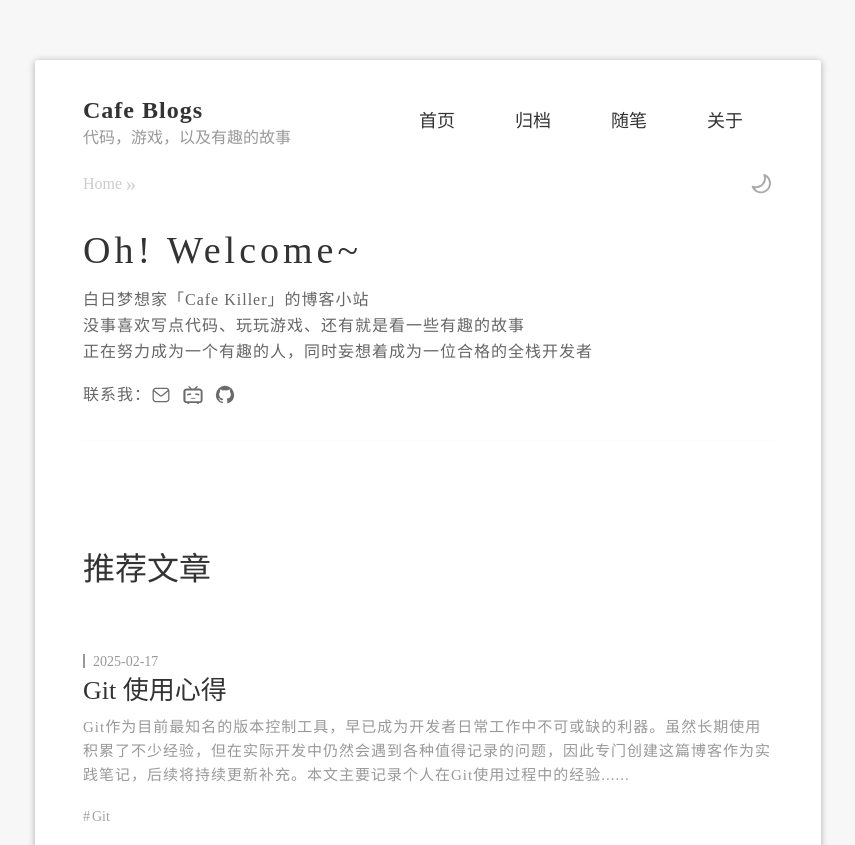
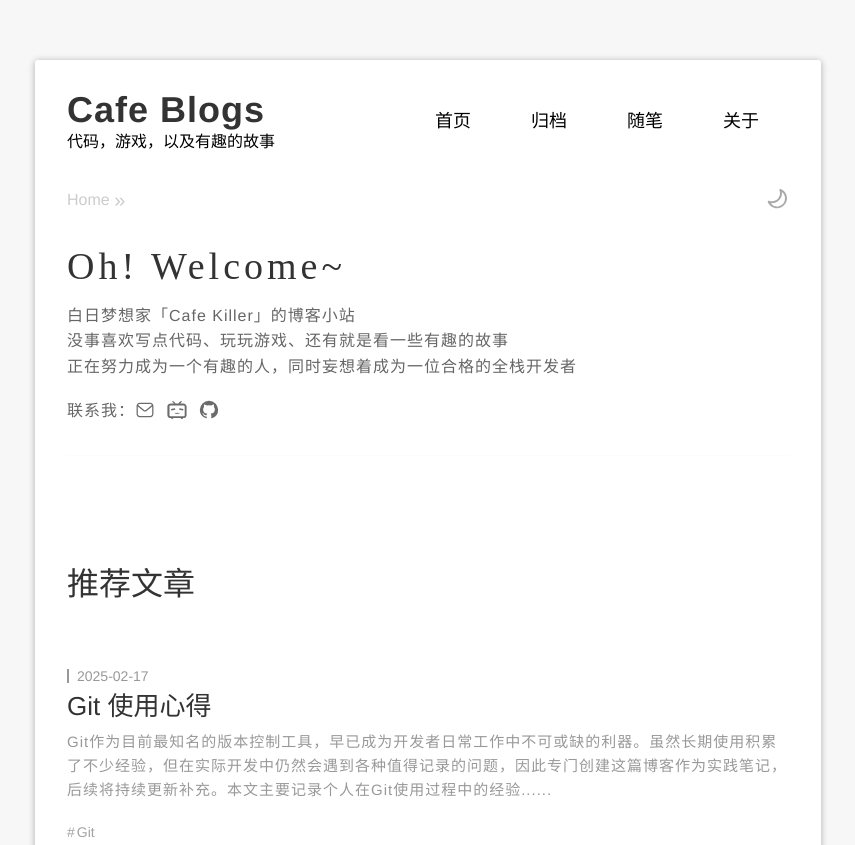
Before and after one commit to CafeKiller/CafeKiller.github.io, an Astro site: page / in a window 1280 px wide. Shown: the top 845 px of the page, without its empty margins (212-1067 px from the left). Built offline with nearby package versions, Linux system fonts and the light colour scheme; Astro itself is replaced by a stand-in of ours; a web font is replaced by a local one.

Commit message:
refactor: header

```diff
--- a/src/components/Header.astro
+++ b/src/components/Header.astro
@@ -13,7 +13,7 @@ import '@styles/tailwind.min.css'
             <a href="/about">关于</a>
         </nav>
         <div class="header-title">
-            <h1 class="text">Cafe Blogs</h1>
+            <h1 class="title">Cafe Blogs</h1>
             <p class="description"><span>代码</span>，<span>游戏</span>，以及<span>有趣的故事</span></p>
         </div>
     </header>
@@ -24,51 +24,49 @@ import '@styles/tailwind.min.css'
 <style lang="scss">
     // Header 通用头部 组件样式
     .head-wrapper {
-        @apply relative mb-8 ;
+        @apply mb-8;
+        width: 100%;
+        position: relative;
         .header {
-            @apply w-full h-[60px] flex justify-between mx-auto mb-4;
+            @apply w-full mx-auto mb-8 ;
+            display: flex;
+            justify-content: space-between;
+            height: 60px;
             transition: all .3s ease;
+            box-sizing: content-box;
             nav {
-                @apply flex order-2;
+                display: flex;
+                order: 2;
                 a {
-                    @apply flex w-24 justify-center items-center;
-                    font-weight: 400;
-                    font-family: 'PingFang SC', 'IBM Plex Sans', 'monospace';
-                    font-size: 18px;
-                    text-align: center;
-                    color: var(--fontcolor1);
+                    @apply w-24 text-lg ;
+                    display: flex;
+                    justify-content: center;
+                    align-items: center;
                     transition: all .25s ease;
                     border-bottom: 3px solid transparent;
                     &:hover {
-                        color: var(--main-color);
-                        text-decoration: none;
-                        border-bottom: 3px solid var(--main-color);
+                        border-bottom: 3px solid #000000;
                     }
-                    @apply hover:dark:bg-[#11111344] hover:bg-[#f2f3f5FF] ;
                 }
             }
             .header-title {
                 @apply relative self-center order-1;
-                .text {
-                    font-family: 'FiraCodeR';
+                .title {
+                    @apply w-full text-4xl ;
                     font-weight: 600;
-                    font-size: 24px;
-                    line-height: 32px;
                     letter-spacing: 1px;
                     color: var(--fontcolor1);
                     z-index: 10;
                 }
                 .description {
-                    position: relative;
+                    @apply relative text-base ;
                     left: 0;
                     bottom: 0;
-                    font-size: 16px;
                     vertical-align: middle;
-                    color: var(--fontcolor3);
                     span {
                         transition: all .2s ease;
                         &:hover {
-                            color: var(--main-color);
+                            // color: var(--main-color);
                         }
                     }
                 }
@@ -78,10 +76,9 @@ import '@styles/tailwind.min.css'
 
     // 移动端or小屏适配
     @media screen and (max-width: 786px) {
-        .head-wrapper {
-            .header {
+        .head-wrapper .header {
             height: auto;
-                @apply flex-wrap pt-8;
+            @apply flex-wrap ;
             nav {
                 @apply mt-8 w-full justify-center order-2 ;
                 a {
@@ -89,12 +86,15 @@ import '@styles/tailwind.min.css'
                 }
             }
             .header-title {
-                    @apply pr-0 w-full text-center order-1;
+                @apply pr-0 w-full text-center ;
+                order: 1;
+                .title {
+                    @apply text-3xl ;
+                }
                 .description {
                     @apply w-full left-1/2 transform -translate-x-1/2;
                 }
             }
         }
     }
-    }
 </style>
--- a/src/components/ToolBar.astro
+++ b/src/components/ToolBar.astro
@@ -30,10 +30,6 @@ const breadcrumbListToUrl = (current: string) => {
             if(breadcrumb === 'posts' || breadcrumb === 'articles') {
                 breadcrumb = 'blogs'
             }
-            // else if(isPureInteger(breadcrumb)) {
-            //     return;
-            // }
-            // BUGFIX
             _url += `/${breadcrumb}`
         }
     })
@@ -43,8 +39,6 @@ const breadcrumbListToUrl = (current: string) => {
     }
     return decodeURIComponent(_url)
 }
-
-let windowObj;
 ---
 
 <div class="toolbar" aria-label="toolbar">
@@ -52,7 +46,7 @@ let windowObj;
     <ul class="navigation">
         <!-- <li class={ breadcrumbList.length === 0 ? 'hide' : ''}> -->
         <li>
-            <a href={SITE.webPrefix +'/' }>Home</a>
+            <a href={ SITE.webPrefix +'/' }>Home</a>
             <span aria-hidden="true">&raquo;</span>
         </li>
         {
--- a/src/layouts/BaseLayout.astro
+++ b/src/layouts/BaseLayout.astro
@@ -5,6 +5,7 @@ import Footer from '@components/Footer.astro'
 import { SITE, LOCALE } from '@config'
 
 import '@styles/global.min.css'
+import '@styles/tailwind.min.css'
 
 export interface Props {
 	title?: string
@@ -170,3 +171,16 @@ const {
     }
     createCodeLanguageTag()
 </script>
+
+<style lang="scss">
+	.wrapper {
+		@apply relative p-8 mx-auto max-w-[786px] min-w-[360px];
+		min-height: calc(100vh - 120px);
+		font-family: var(--fontCommon);
+		border-radius: 3px;
+		background-color: var(--blackf);
+		box-shadow: 0 1px 7px rgba(0, 0, 0, .3);
+		transition: all .3s ease;
+	}
+
+</style>
--- a/src/styles/global.scss
+++ b/src/styles/global.scss
@@ -1,4 +1,4 @@
-@import "tailwind.min.css";
+// @import "tailwind.min.css";
 
 // COMMON START
 body,dl,dd,ul,ol,h1,h2,h3,h4,h5,h6,p,form,header,section,article,footer{margin:0;}
@@ -9,12 +9,23 @@ button,input,select,textarea{font-size:100%;outline:none}
 table{border-collapse:collapse;border-spacing:0}
 td,th,ul,ol{padding:0}
 
+// =========== SCSS MIXIN =========== //
+// 文字隐藏
+@mixin fontHide {
+    font-size: 0;
+    text-indent: -9999em;
+    overflow: hidden;
+}
+// =========== SCSS MIXIN =========== //
+
+
+
 .icon {
     width: 1em; height: 1em;
     vertical-align: -0.15em;
     fill: currentColor;
     overflow: hidden;
- }
+}
 
 @font-face {
     font-family: "FiraCodeR";
@@ -87,6 +98,8 @@ html {
     --fontsize48: 48px;
 
     --zoom: 1;
+
+    --fontCommon: 'PingFang SC', "OPPOSnac", "Microsoft YaHei", "Helvetica Neue", Helvetica, Arial, sans-serif;
 }
 
 // 深色模式
@@ -102,16 +115,7 @@ html {
 }
 
 // BaseLayout 外层容器样式
-.wrapper {
-    // max-width: 786px;
-    min-height: calc(100vh - 120px);
-    background-color: var(--blackf);
-    border-radius: 3px;
-    box-shadow: 0 1px 7px rgba(0, 0, 0, .3);
-    transition: all .3s ease;
-    font-family: "PingFang SC";
-    @apply relative px-12 py-8 mx-auto max-w-[786px] min-w-[360px];
-}
+
 
 // markdown 布局样式
 .md-wrapper {
```
Also changed, not shown: src/styles/global.min.css. Lines whose indentation alone changed are shown as unchanged.
